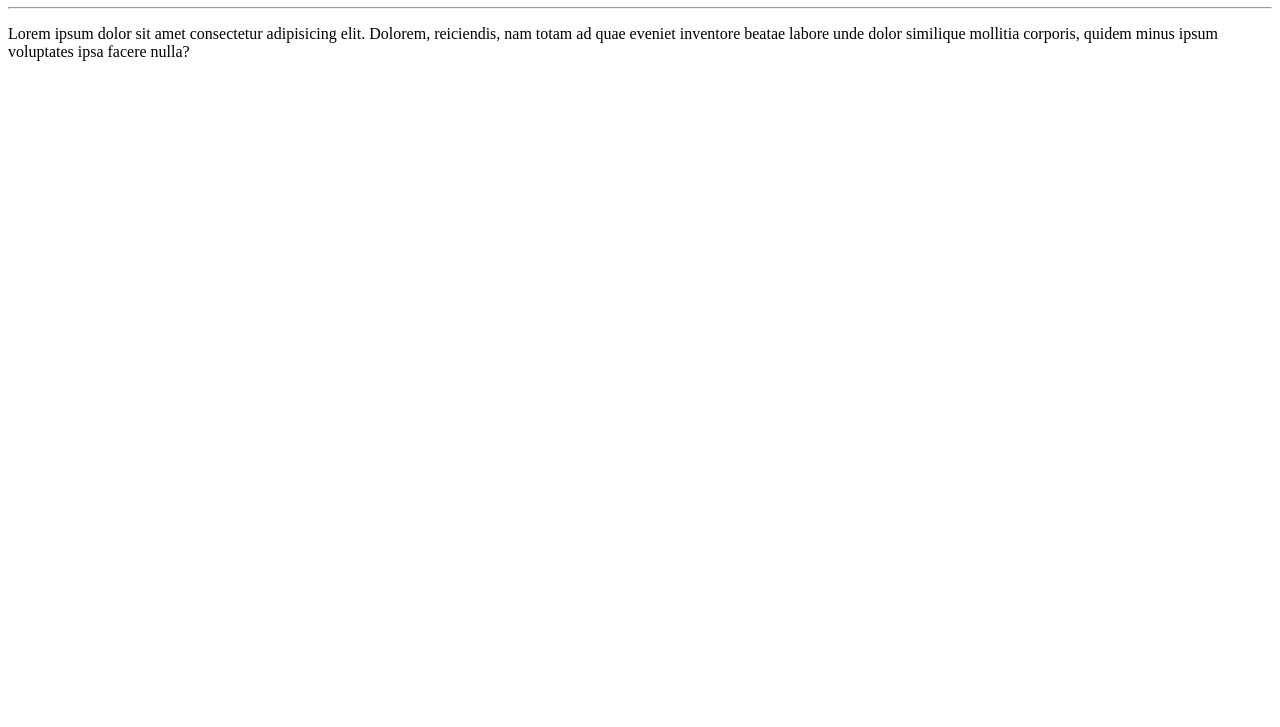
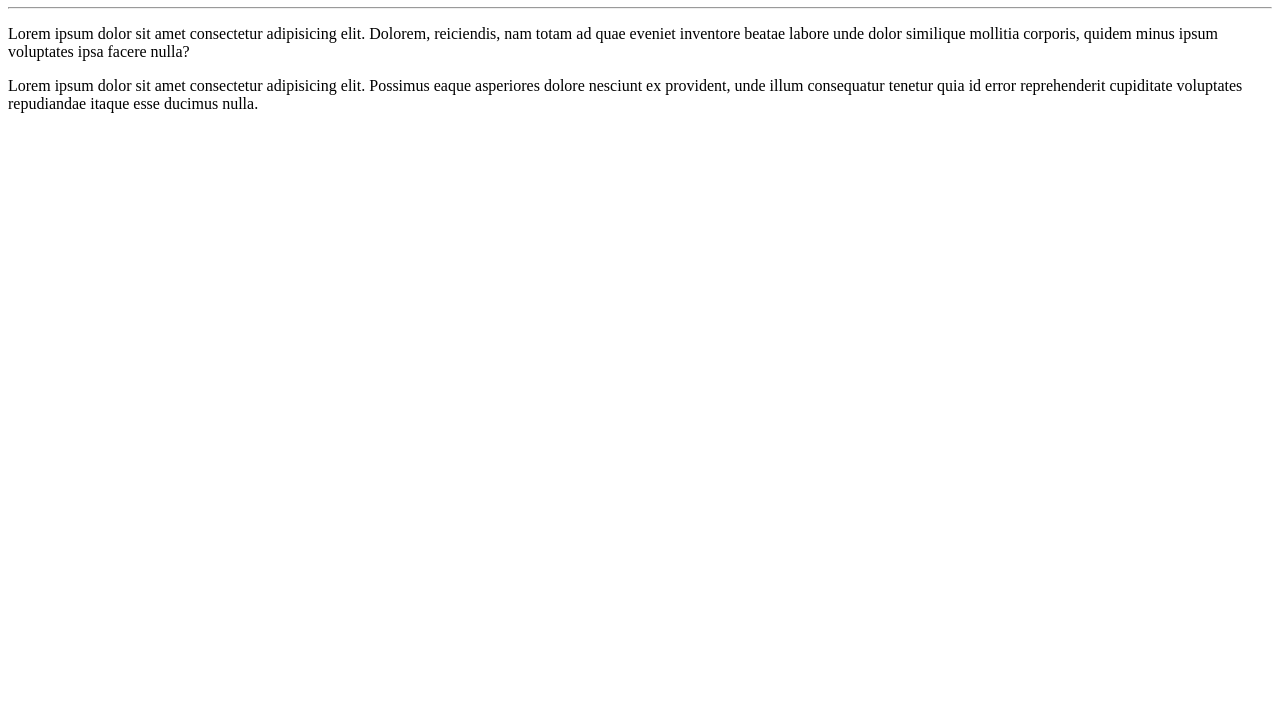
Before and after one commit to quintiliano95/Testes, a plain HTML site: page exemplo/index.html in a window 1280 px wide. Shown: the part 73-800 px from the top of the page. Drawn offline with Linux system fonts and the light colour scheme.

Commit message:
Novo parágrafo

```diff
--- a/exemplo/index.html
+++ b/exemplo/index.html
@@ -10,5 +10,6 @@
     <h1>Olá, Mundo!</h1>
     <hr>
     <p>Lorem ipsum dolor sit amet consectetur adipisicing elit. Dolorem, reiciendis, nam totam ad quae eveniet inventore beatae labore unde dolor similique mollitia corporis, quidem minus ipsum voluptates ipsa facere nulla?</p>
+    <p>Lorem ipsum dolor sit amet consectetur adipisicing elit. Possimus eaque asperiores dolore nesciunt ex provident, unde illum consequatur tenetur quia id error reprehenderit cupiditate voluptates repudiandae itaque esse ducimus nulla.</p>
 </body>
 </html>
```
